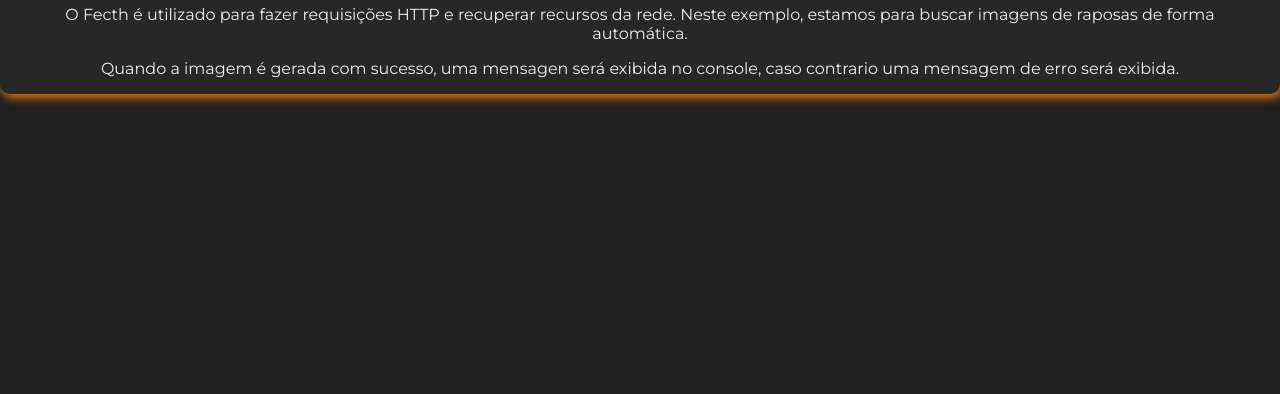
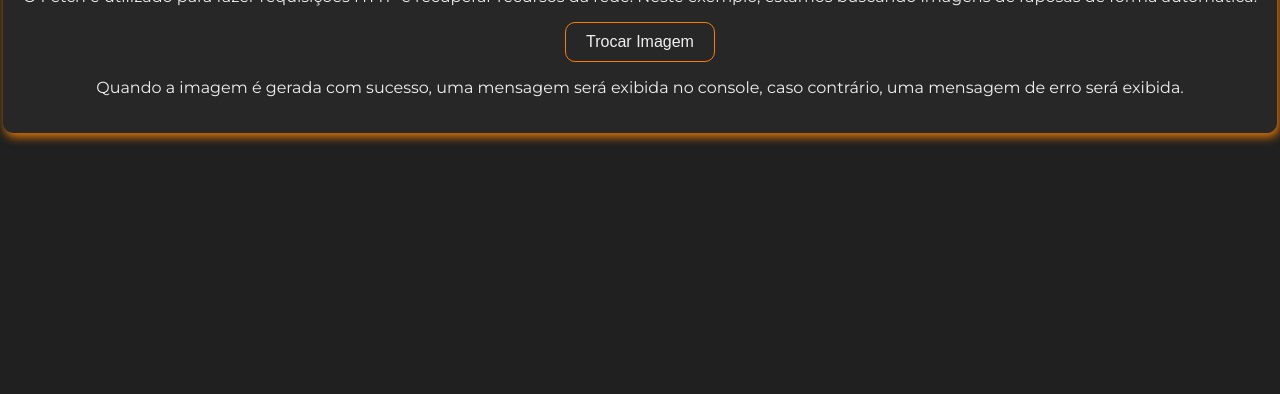
Before and after one commit to toni-zip/POC-04-Fetch, a plain HTML site: page index.html in a window 1280 px wide. Shown: the part 406-800 px from the top of the page. Drawn offline with Linux system fonts and the light colour scheme; no server answers.

Commit message:
Versão Final
-Adicionado botão de trocar imagem

```diff
--- a/index.html
+++ b/index.html
@@ -14,12 +14,14 @@
 
     <div id="container">
         <h1>POC 04 Fetch</h1>
-        <p>O Fecth é utilizado para fazer requisições HTTP e recuperar recursos da rede. Neste exemplo, estamos para buscar imagens de raposas de forma automática.</p>
+        <p>O Fetch é utilizado para fazer requisições HTTP e recuperar recursos da rede. Neste exemplo, estamos buscando imagens de raposas de forma automática.</p>
+
         <div id="imagem-container"></div>
-        <p>Quando a imagem é gerada com sucesso, uma mensagen será exibida no console, caso contrario uma mensagem de erro será exibida.</p>
 
+        <button id="trocar-imagem">Trocar Imagem</button>
+
+        <p>Quando a imagem é gerada com sucesso, uma mensagem será exibida no console, caso contrário, uma mensagem de erro será exibida.</p>
     </div>
-
 
 </body>
 </html>
--- a/script.js
+++ b/script.js
@@ -4,14 +4,18 @@ async function getRaposa(endpoint) {
         let data = await response.json();
         let urlIGM = data.image;
         let content = document.getElementById('imagem-container');
-        content.innerHTML += `<img src="${urlIGM}" alt="Raposa" />`;
+        content.innerHTML = `<img src="${urlIGM}" alt="Raposa" />`;
     } catch (error) {
         console.log(error);
     } finally {
-        console.log("Sua imagem foi gerado com sucesso!");
+        console.log("Sua imagem foi gerada com sucesso!");
     }
 }
 
 window.onload = () => {
-    getRaposa("https://randomfox.ca/floof/");
+    getRaposa("https://randomfox.ca/floof/"); //Para iniciar a pagina tendo um imagem
+
+    document.getElementById('trocar-imagem').addEventListener('click', function() { //Para quando clicar no botão gerar uma nova imagem
+        getRaposa("https://randomfox.ca/floof/");
+    });
 };
--- a/style.css
+++ b/style.css
@@ -14,8 +14,7 @@ html, body {
 }
 
 /* BASE */
-
-body{
+body {
     font-family: "Montserrat", sans-serif;
     background-color: var(--fundobody);
     color: var(--textocor);
@@ -24,7 +23,6 @@ body{
     align-items: center;
     height: 100%;
     margin: 0;
-
 }
 
 #container {
@@ -34,14 +32,30 @@ body{
     border-radius: 10px;
     box-shadow: 2px 4px 10px rgba(255, 132, 0, 0.858);
     height: auto;
-    padding: 0px 20px 0px 20px;
+    padding: 20px;
 }
 
 #imagem-container img {
     max-width: 100%;
-    border: 3px solid var(--corborda);
+    box-shadow: 2px 4px 10px rgba(255, 132, 0, 0.858);
     border-radius: 10px;
     margin-top: 20px;
     height: 450px;
     margin-bottom: 25px;
 }
+
+button {
+    background-color: var(--fundobox);
+    color: var(--textocor);
+    border: 1px solid var(--corborda);
+    padding: 10px 20px;
+    border-radius: 10px;
+    font-size: 16px;
+    cursor: pointer;
+    transition: background-color 0.3s ease;
+}
+
+button:hover {
+    border: 1px solid var(--textocor);
+
+}
```
